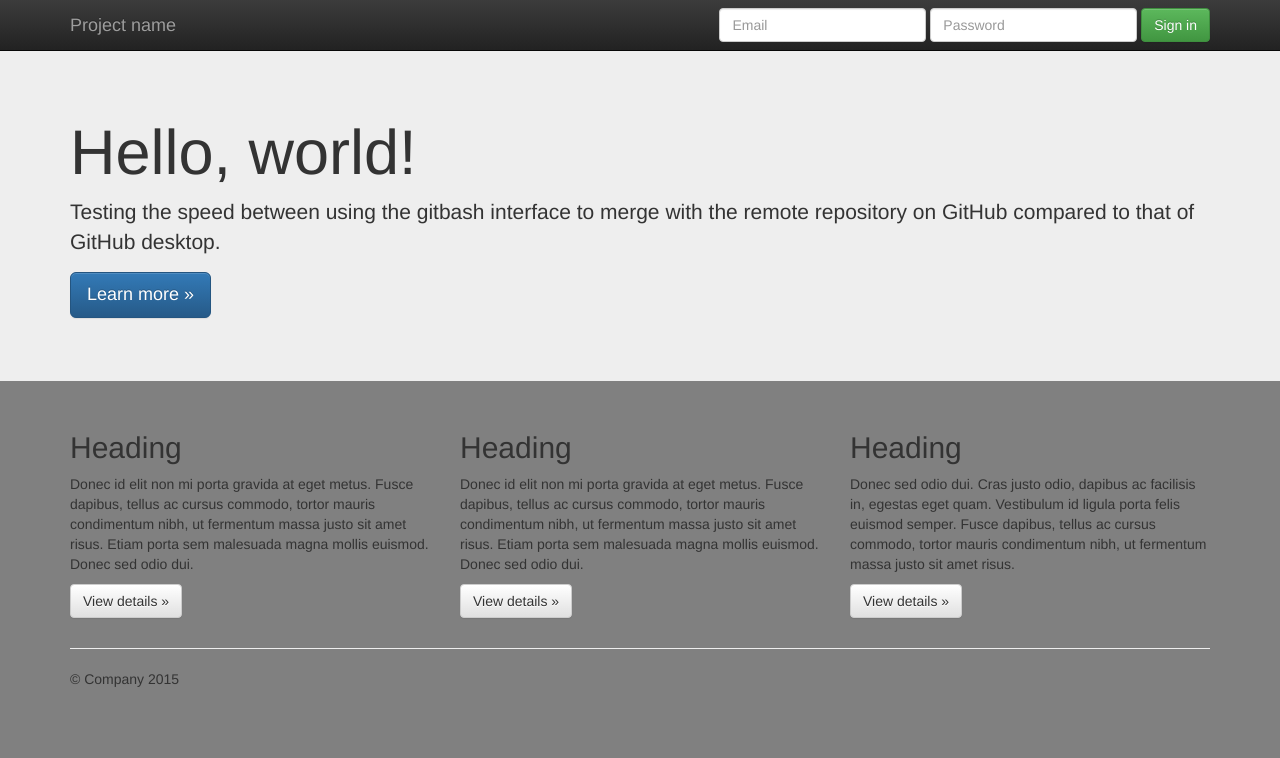
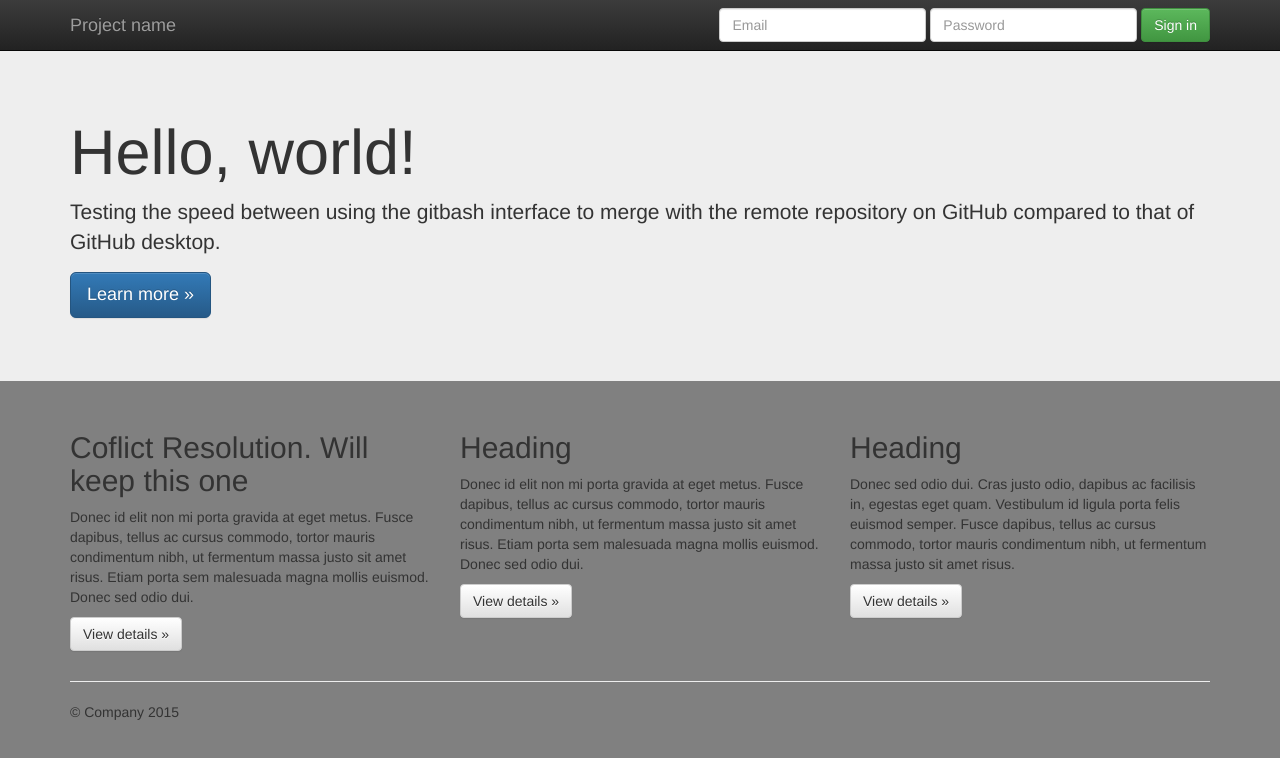
Before and after one commit to paulinopjc/my-website, a plain HTML site: page index.html in a window 1280 px wide. Drawn offline with nearby package versions, Linux system fonts and the light colour scheme.

Commit message:
Testing conflict resolution between the remote repo and the local repo using GitHub desktop

```diff
--- a/index.html
+++ b/index.html
@@ -66,7 +66,7 @@
       <!-- Example row of columns -->
       <div class="row">
         <div class="col-md-4">
-          <h2>Heading</h2>
+          <h2>Coflict Resolution. Will keep this one</h2>
           <p>Donec id elit non mi porta gravida at eget metus. Fusce dapibus, tellus ac cursus commodo, tortor mauris condimentum nibh, ut fermentum massa justo sit amet risus. Etiam porta sem malesuada magna mollis euismod. Donec sed odio dui. </p>
           <p><a class="btn btn-default" href="#" role="button">View details &raquo;</a></p>
         </div>
```
